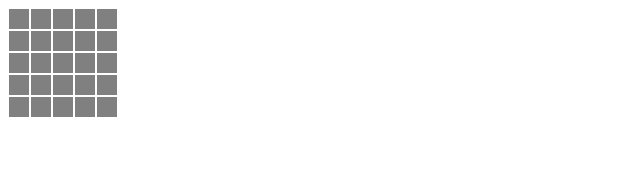
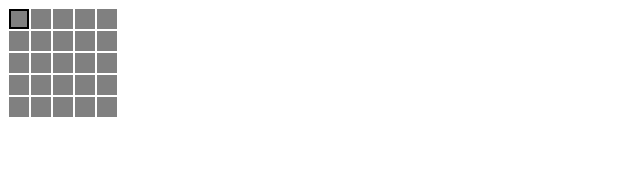
Before and after one commit to henrypeterson/henrypeterson.github.io, a plain HTML site: page index.html in a window 1280 px wide. In both pictures the pointer is over the element 19 px from the left and 19 px from the top of the page. Shown: the full height of the page, 0-640 px from the left. Drawn offline with Linux system fonts and the light colour scheme.

Commit message:
added box hover border

```diff
--- a/style.css
+++ b/style.css
@@ -16,3 +16,9 @@
     width: 20px;
     height: 20px;
 }
+
+.box:hover {
+    width: 16px;
+    height: 16px;
+    border: 2px solid black;
+}
```
